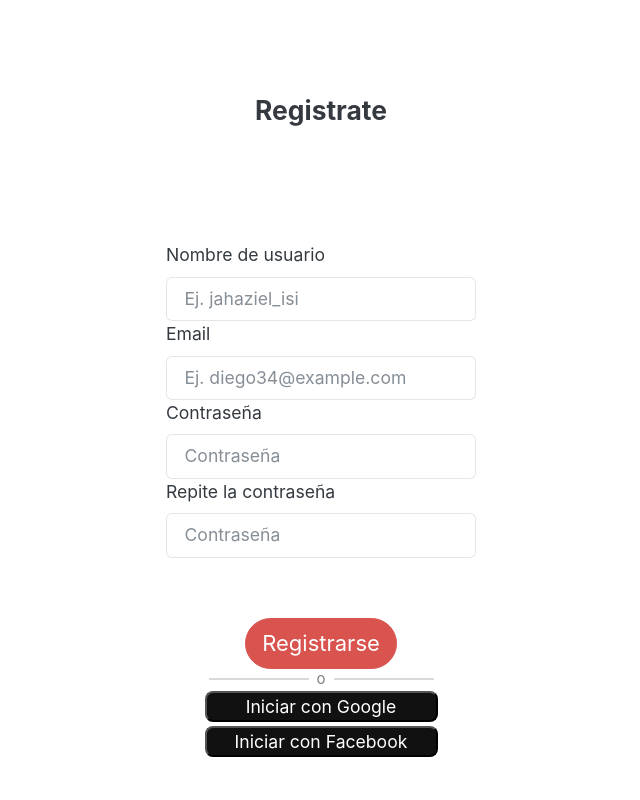
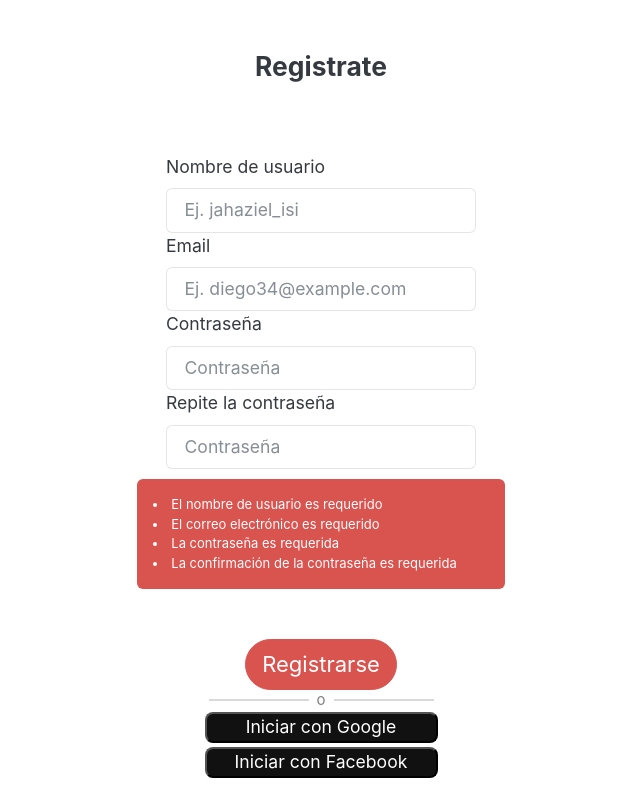
Before and after one commit to DiegoSHS/Cordova_test, a website with bundled scripts: page www/pages/register.html in a window 1280 px wide. Both pictures are taken after a click on the button "Registrarse". Shown: the whole page, without its empty margins (319-959 px from the left). Built offline with nearby package versions, Linux system fonts and the light colour scheme.

Commit message:
register added

```diff
--- a/www/css/index.css
+++ b/www/css/index.css
@@ -58,3 +58,7 @@ body {
     width: 233px;
     height: 31px;
 }
+#errors{
+    margin:10px;
+    font-size: 13px;
+}
--- a/www/js/db.js
+++ b/www/js/db.js
@@ -5,9 +5,11 @@ export const getUsers = () => {
 export const setUsers = (users) => {
     localStorage.setItem('users', JSON.stringify(users))
 }
-export const addUser = (user) => {
+export const addUser = ({user,pass,email}) => {
+    const id = Math.random().toString(36).substring(2, 9)
+    const curruser = {id,user,pass,email,publications:[]}
     const users = getUsers()
-    users.push(user)
+    users.push(curruser)
     setUsers(users)
 }
 const removeUser = (user) => {
--- a/www/js/register.js
+++ b/www/js/register.js
@@ -1,5 +1,50 @@
+import { addUser, getUsers } from "./db.js";
+
+const validate = (data) => {
+    const errors = {}
+    if (data.user === "" || data.user === undefined) {
+        errors.user = "El nombre de usuario es requerido"
+    }
+    if (data.email === "" || data.email === undefined) {
+        errors.email = "El correo electrónico es requerido"
+    }
+    if (data.pass === "" || data.pass === undefined) {
+        errors.pass = "La contraseña es requerida"
+    }
+    if (data.pass2 === "" || data.pass2 === undefined) {
+        errors.pass2 = "La confirmación de la contraseña es requerida"
+    }
+    if (data.pass !== data.pass2) {
+        errors.pass2 = "Las contraseñas no coinciden"
+    }
+    return errors
+}
+
 const register = (e) => {
     e.preventDefault()
-    const name = document.getElementById("name").value
-    const email = document.getElementById("email").value
+    const erralert = document.getElementById("errors")
+    const data = {
+        user: document.getElementById("user").value,
+        email: document.getElementById("email").value,
+        pass: document.getElementById("pass").value,
+        pass2: document.getElementById("pass2").value
+    }
+    const validation = validate(data)
+    if (Object.keys(validation).length === 0) {
+        const users = getUsers()
+        const user = users.find(u => u.user === data.user)
+        if (user) {
+            alert("El usuario ya existe")
+        } else {
+            addUser(data)
+            alert("Usuario registrado")
+            location.href = "feed.html"
+        }
+    } else {
+        const errors = Object.values(validation).map(e => `<li>${e}</li>`).join("")
+        erralert.className = "alert alert-danger alert-dismissible fade show"
+        erralert.innerHTML = errors
+    }
 }
+
+document.getElementById("register").addEventListener("click", register, false)
--- a/www/pages/register.html
+++ b/www/pages/register.html
@@ -18,7 +18,7 @@
         <h4 class="tittle container">
             Registrate
         </h4>
-        <div class="tittle container">
+        <form class="tittle container">
             <div class="form-group">
                 <label for="user" class="form-label">Nombre de usuario</label>
                 <input class="form-control" id="user" aria-describedby="emailHelp"
@@ -33,12 +33,13 @@
                 <input type="password" class="form-control" id="pass" placeholder="Contraseña">
             </div>
             <div class="form-group">
-                <label for="repeat-pass" class="form-label">Repite la contraseña</label>
-                <input type="password" class="form-control" id="repeat-pass" aria-describedby="vuelve a escribir la contraseña" placeholder="Contraseña">
+                <label for="pass2" class="form-label">Repite la contraseña</label>
+                <input type="password" class="form-control" id="pass2" aria-describedby="vuelve a escribir la contraseña" placeholder="Contraseña">
             </div>
-        </div>
+            <div id="errors"></div>
+        </form>
         <div class="tittle container">
-            <button class="btn btn-danger btn-lg subbmit">
+            <button id="register" class="btn btn-danger btn-lg subbmit">
                 Registrarse
             </button>
             <div class="divisor">
@@ -55,5 +56,5 @@
         </div>
     </div>
 </body>
-
+<script type="module" src="/www/js/register.js"></script>
 </html>
```
Also changed, not shown: www/index.html (+2 -2 lines).
